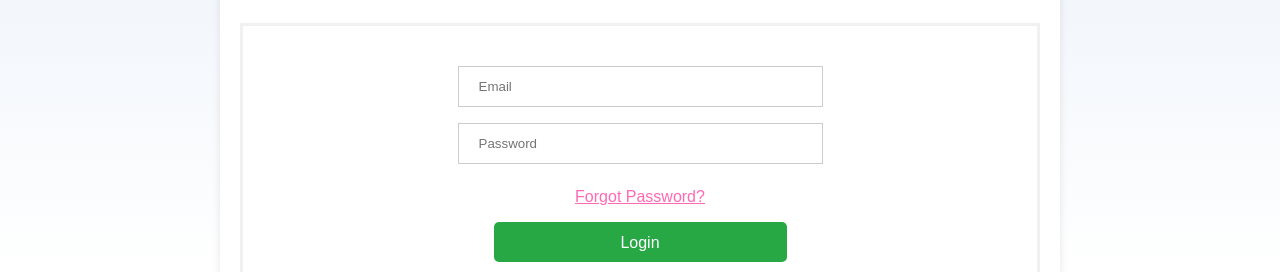
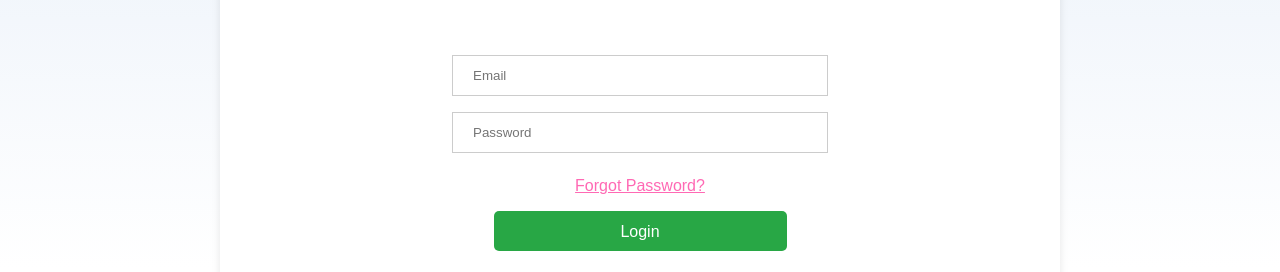
Before and after one commit to KnightJR8413/IoTBay, a plain HTML site: page WebPages/HTML/login.html in a window 1280 px wide. Shown: the part 532-804 px from the top of the page. Drawn offline with Linux system fonts and the light colour scheme; files whose address does not match are found by name.

Commit message:
more css

```diff
--- a/WebPages/HTML/CSS/styles.css
+++ b/WebPages/HTML/CSS/styles.css
@@ -356,8 +356,8 @@ login-button-div --
 */
 
 form.login-form, .register-form, .forgotpass-form {
-    border: 3px solid #f1f1f1;
-    padding: 16px;
+    /*border: 3px solid #f1f1f1;*/
+    padding: 8px;
 }
 
 input[type=text],
```
